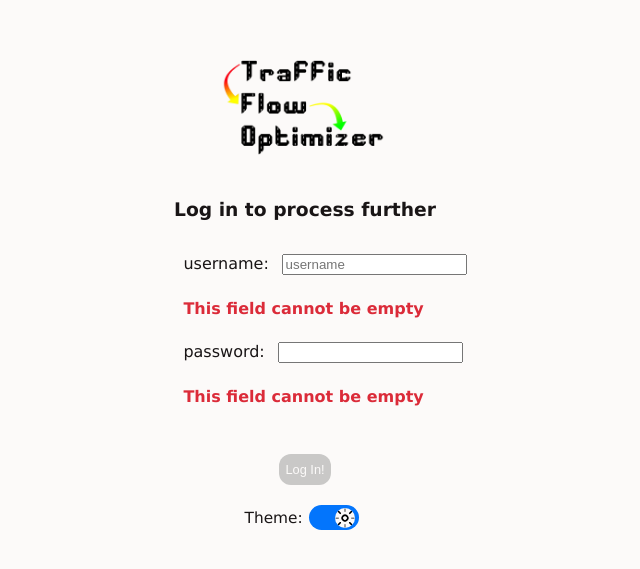
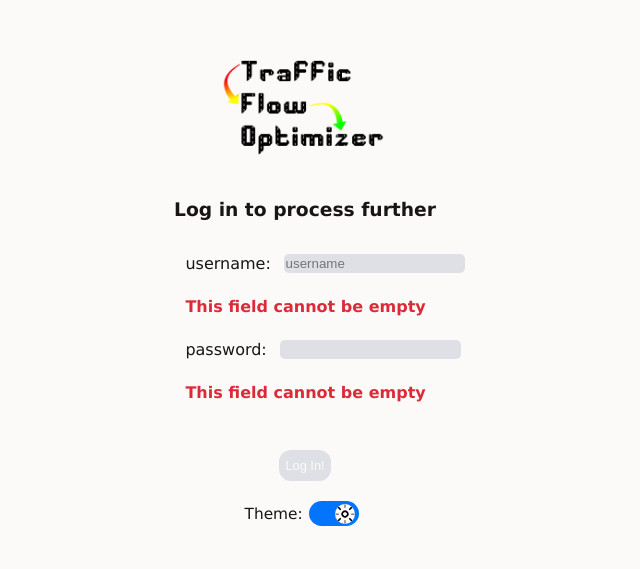
Before and after one commit to TrafficFlowOptimizer/frontend, a React (Create React App) app: page /login in a window 1280 px wide. Shown: the part 125-694 px from the top of the page, without its empty margins (350-990 px from the left). Built offline with nearby package versions, Linux system fonts and the light colour scheme.

Commit message:
Some styling touches on display as numeric and login page

```diff
--- a/src/components/flow/LogIn.tsx
+++ b/src/components/flow/LogIn.tsx
@@ -1,6 +1,6 @@
 import React, { useContext, useState } from "react";
 import { PositiveButton } from "../../styles/PositiveButton";
-import { BaseForm } from "../../styles/MainTheme";
+import { BaseForm, BaseInput } from "../../styles/MainTheme";
 import { ToggleSwitch } from "../additional/ToggleSwitch";
 import axios from "axios";
 import logo from "../../assets/TFO_4.png";
@@ -14,7 +14,7 @@ import {
 import { ThemeContext } from "../../custom/ThemeContext";
 import dm_logo from "../../assets/TFO_4_dark_mode.png";
 import { useNavigate } from "react-router-dom";
-import { LoggedUser, useUserContext } from "../../custom/UserContext";
+import { useUserContext } from "../../custom/UserContext";
 
 export type loginData = {
 	nickname: string;
@@ -25,8 +25,10 @@ export function LogIn() {
 	const { theme } = useContext(ThemeContext);
 	const { setLoggedUser } = useUserContext();
 	const navigate = useNavigate();
-	const [isEmailValid, setIsEmailValid] = useState(false);
-	const [emailMessage, setEmailMessage] = useState("This field cannot be empty");
+	const [isUsernameValid, setIsUsernameValid] = useState(false);
+	const [usernameMessage, setUsernameMessage] = useState(
+		"This field cannot be empty",
+	);
 	const [isPasswordLongEnough, setIsPasswordLongEnough] = useState(false);
 	const [passwordMessage, setPasswordMessage] = useState(
 		"This field cannot be empty",
@@ -41,15 +43,15 @@ export function LogIn() {
 
 		if (!specialCharactersReg.test(text)) {
 			if (text.length <= maximalUsernameLength) {
-				setIsEmailValid(true);
-				setEmailMessage("");
+				setIsUsernameValid(true);
+				setUsernameMessage("");
 			} else {
-				setIsEmailValid(false);
-				setEmailMessage("The input is too long");
+				setIsUsernameValid(false);
+				setUsernameMessage("The input is too long");
 			}
 		} else {
-			setIsEmailValid(false);
-			setEmailMessage("Input contains illegal characters");
+			setIsUsernameValid(false);
+			setUsernameMessage("Input contains illegal characters");
 		}
 	};
 
@@ -113,21 +115,21 @@ export function LogIn() {
 				<SigningUl>
 					<SigningLi>
 						<label>username:</label>
-						<input
+						<BaseInput
 							name="nickname"
 							type="text"
 							placeholder="username"
 							onChange={onEmailChange}
 						/>
 					</SigningLi>
-					{!isEmailValid && (
+					{!isUsernameValid && (
 						<SigningLi>
-							<InvalidInputMessage>{emailMessage}</InvalidInputMessage>
+							<InvalidInputMessage>{usernameMessage}</InvalidInputMessage>
 						</SigningLi>
 					)}
 					<SigningLi>
 						<label>password:</label>
-						<input
+						<BaseInput
 							name="password"
 							type="password"
 							onChange={onPasswordChange}
@@ -141,7 +143,7 @@ export function LogIn() {
 				</SigningUl>
 				<PositiveButton
 					type="submit"
-					disabled={!isEmailValid && !isPasswordLongEnough}
+					disabled={!isUsernameValid && !isPasswordLongEnough}
 				>
 					{/*<BaseButtonLink*/}
 					{/*	to="/crossing-choice"*/}
--- a/src/components/flow/ResultsAsNumeric.tsx
+++ b/src/components/flow/ResultsAsNumeric.tsx
@@ -8,6 +8,7 @@ import {
 	NumericResultsPanel,
 	StyledSequence,
 	SequenceContainer,
+	SequenceIndex,
 } from "../../styles/NumericResultsStyles";
 import { Navbar } from "../additional/Navbar";
 import { useLocation } from "react-router-dom";
@@ -30,8 +31,6 @@ export function ResultsAsNumeric() {
 								<NumericResultsPanel>
 									<HeaderInfo>Light ID:</HeaderInfo>
 									<p>light#{result.lightId}</p>
-								</NumericResultsPanel>
-								<NumericResultsPanel>
 									<HeaderInfo>
 										Cars passed to arrived ratio:
 									</HeaderInfo>
@@ -44,7 +43,11 @@ export function ResultsAsNumeric() {
 											<StyledSequence
 												key={index}
 												isGreen={elem === 1}
-											/>
+											>
+												<SequenceIndex>
+													{index + 1}
+												</SequenceIndex>
+											</StyledSequence>
 										))}
 									</SequenceContainer>
 								</NumericResultsPanel>
--- a/src/styles/MainTheme.ts
+++ b/src/styles/MainTheme.ts
@@ -12,7 +12,7 @@ export const LightTheme = {
 	id: "light",
 	primary: "#FCFAF9",
 	text: "#191516",
-	secondary: "#c9c8c7",
+	secondary: "#dfe0e6",
 	font: "Verdana, sans-serif",
 };
 
@@ -73,9 +73,17 @@ export const BaseDiv = styled.div`
 	height: 100vh;
 	padding-left: 15px;
 	padding-right: 15px;
-	overflow: scroll;
+	overflow-y: scroll;
 	background-color: ${(props) => props.theme.primary};
 	color: ${(props) => props.theme.text};
 	font-family: ${(props) => props.theme.font};
 	font-size: 1em;
 `;
+
+
+export const BaseInput = styled.input`
+	padding: 2px;
+	border-radius: 5px;
+	border: none;
+	background-color: ${(props) => props.theme.secondary};
+`;
--- a/src/styles/NavbarStyles.ts
+++ b/src/styles/NavbarStyles.ts
@@ -10,7 +10,7 @@ export const NavbarContainer = styled.div`
 	gap: 1vw;
 	padding: 1vh 2vw;
 	margin: 1vh 2vw;
-	border-radius: 25px;
+	border-radius: 15px;
 `;
 
 export const NavbarLogo = styled.img`
--- a/src/styles/NumericResultsStyles.ts
+++ b/src/styles/NumericResultsStyles.ts
@@ -1,5 +1,5 @@
 import styled from "styled-components";
-import { ButtonColors } from "./MainTheme";
+import { ButtonColors, DarkTheme } from "./MainTheme";
 
 export const NumericResultsUl = styled.ul`
 	list-style-type: none;
@@ -11,6 +11,9 @@ export const NumericResultsUl = styled.ul`
 	align-items: flex-start;
 
 	overflow-y: scroll;
+
+	width: 90%
+	height: 80%;
 `;
 
 export const HeaderInfo = styled.p`
@@ -23,7 +26,11 @@ export const NumericResultsLi = styled.li`
 	flex-wrap: no-wrap;
 	justify-content: flex-start;
 	align-items: flex-start;
-	gap: 0.2vh;
+	gap: 0.5vh;
+
+	width: 1580px;
+	background-color: ${(props) => props.theme.secondary};
+	border-radius: 15px;
 `;
 
 export const NumericResultsPanel = styled.div`
@@ -33,6 +40,8 @@ export const NumericResultsPanel = styled.div`
 	justify-content: flex-start;
 	align-items: center;
 	gap: 10px;
+
+	margin: 0px 15px;
 `;
 
 export type SequenceProps = {
@@ -47,10 +56,21 @@ export const StyledSequence = styled.li<SequenceProps>`
 	flex-shrink: 0;
 	position: relative;
 	left: -30px;
+
+	display: flex;
+	flex-direction: row;
+	justify-content: center;
+	align-items: center;
+`;
+
+export const SequenceIndex = styled.p`
+	color: ${DarkTheme.text};
+	font-size: 11px;
 `;
 
 export const SequenceContainer = styled(NumericResultsUl)`
 	gap: 5px;
 	width: 25vw;
 	flex-direction: row;
+	overflow: visible;
 `;
```
